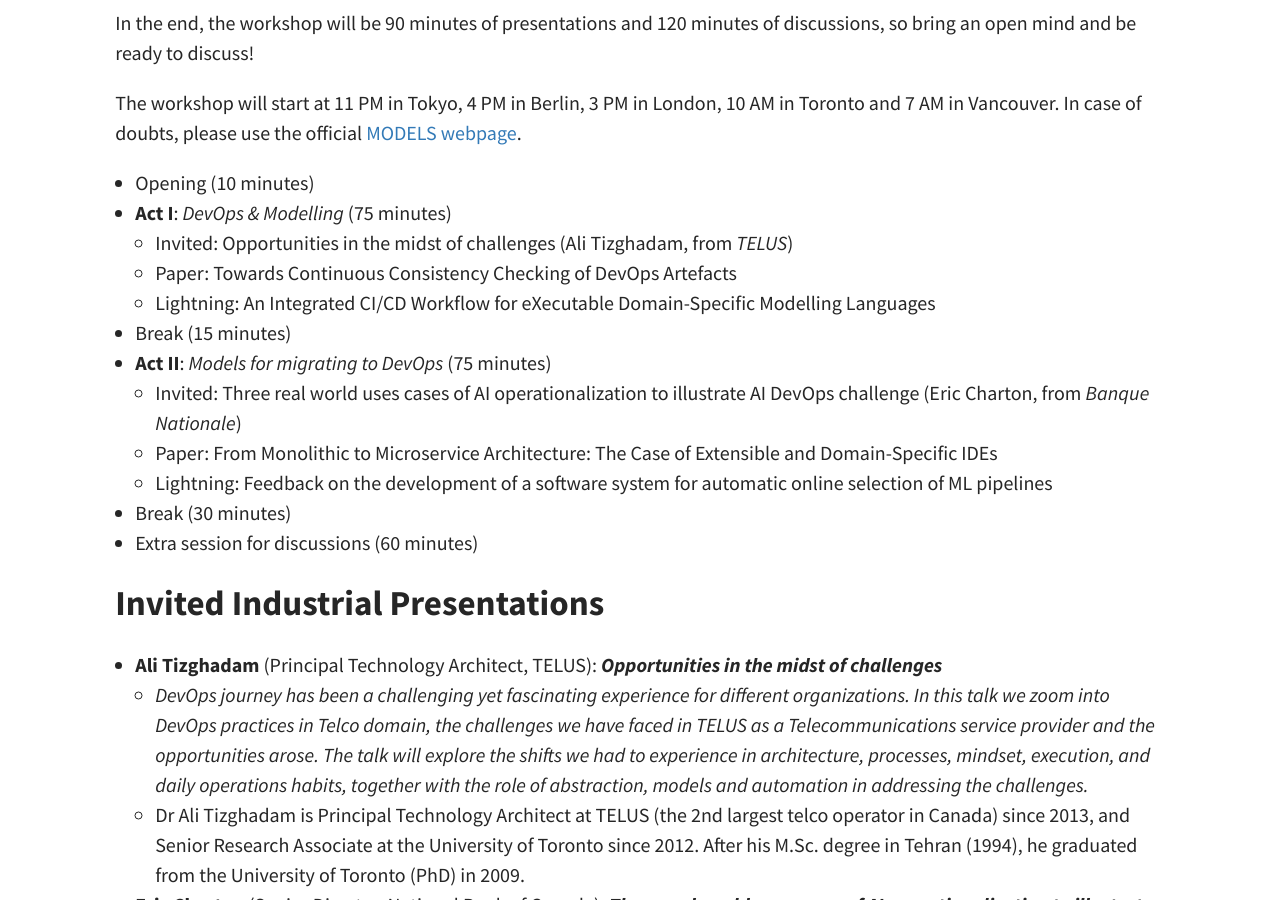
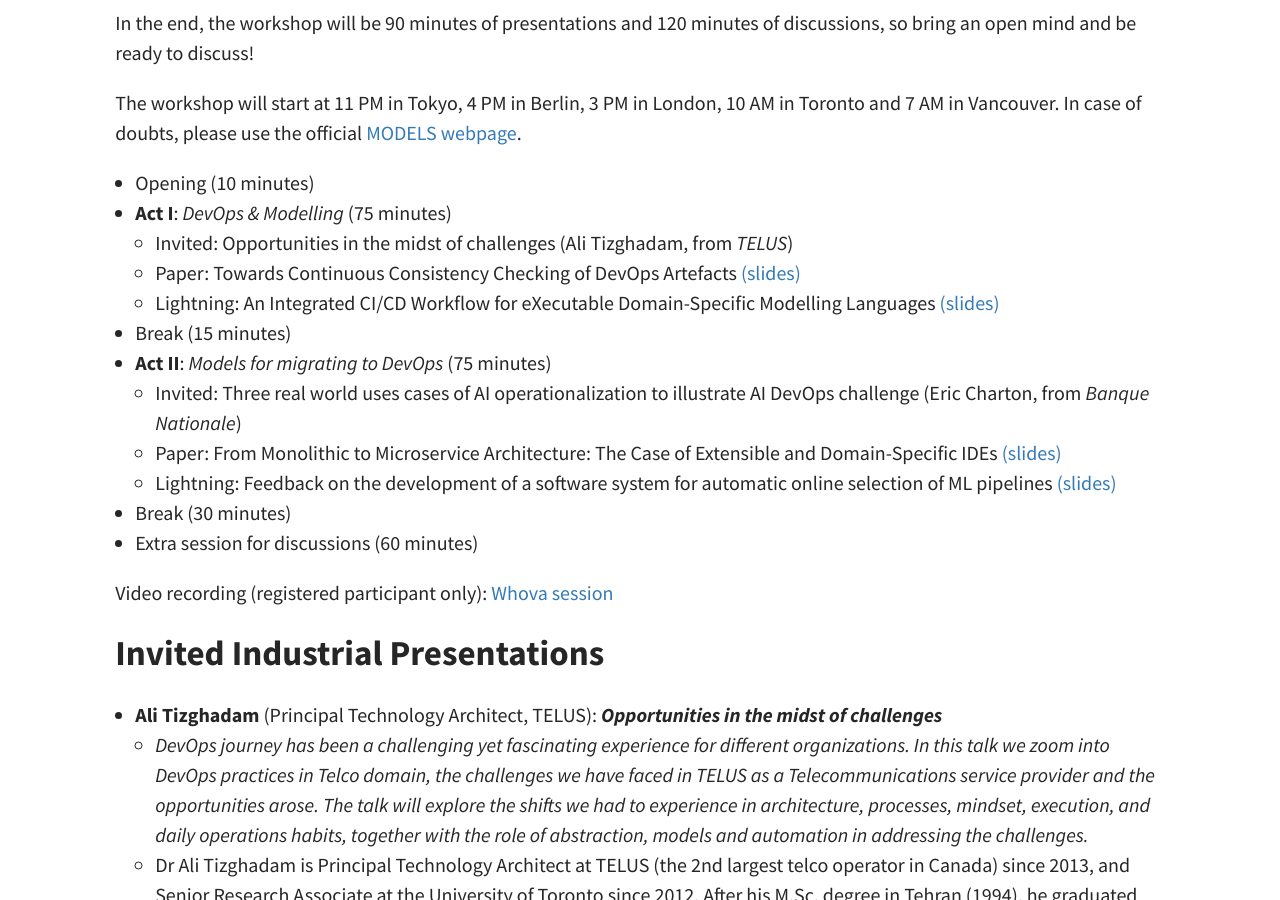
Before and after one commit to ace-design/devops-at-models, a Jekyll site: the page built from _posts/2021-09-06-Virtual.md, in a window 1280 px wide and 900 px high, scrolled down 750 px. Built offline with Jekyll 4.4.1, drawn with Linux system fonts in a browser that asks for light colours.

Commit message:
2021 edition / assets

```diff
--- a/_posts/2021-09-06-Virtual.md
+++ b/_posts/2021-09-06-Virtual.md
@@ -24,17 +24,17 @@ The workshop will start at 11 PM in Tokyo, 4 PM in Berlin, 3 PM in London, 10 AM
   - Opening (10 minutes)
   - **Act I**: _DevOps & Modelling_ (75 minutes)
     - Invited: Opportunities in the midst of challenges (Ali Tizghadam, from _TELUS_)
-    - Paper: Towards Continuous Consistency Checking of DevOps Artefacts
-    - Lightning: An Integrated CI/CD Workflow for eXecutable Domain-Specific Modelling Languages
+    - Paper: Towards Continuous Consistency Checking of DevOps Artefacts [(slides)](/devops-at-models/assets/files/2021/slides/20211011_Devops-workshop_MODELS.pdf)
+    - Lightning: An Integrated CI/CD Workflow for eXecutable Domain-Specific Modelling Languages [(slides)](/devops-at-models/assets/files/2021/slides/hili-nicolas-devops-2021-slides.pdf)
   - Break (15 minutes)
   - **Act II**: _Models for migrating to DevOps_ (75 minutes)
     - Invited: Three real world uses cases of AI operationalization to illustrate AI DevOps challenge (Eric Charton, from _Banque Nationale_)
-    - Paper: From Monolithic to Microservice Architecture: The Case of Extensible and Domain-Specific IDEs
-    - Lightning: Feedback on the development of a software system for automatic online selection of ML pipelines
+    - Paper: From Monolithic to Microservice Architecture: The Case of Extensible and Domain-Specific IDEs [(slides)](/devops-at-models/assets/files/2021/slides/From_Monolithic_to_Microservice_Architecture_DevOps_MODELS_2021.pdf)
+    - Lightning: Feedback on the development of a software system for automatic online selection of ML pipelines [(slides)](/devops-at-models/assets/files/2021/slides/devOps@MODELS2021.pdf)
   - Break (30 minutes)
   - Extra session for discussions (60 minutes)
 
-
+Video recording (registered participant only): [Whova session](https://whova.com/portal/webapp/maicm_202110/Agenda/1976059)
 
 ## Invited Industrial Presentations
 
```
Also changed, not shown: assets/files/2021/pics/1_1_telus.png (added), assets/files/2021/pics/1_2_benedek.png (added), assets/files/2021/pics/1_3_nicolas.png (added), assets/files/2021/pics/2_1_eric.png (added), assets/files/2021/pics/2_2_romain.png (added), assets/files/2021/pics/2_3_Mireille.png (added), assets/files/2021/pics/devops_group_picture.png (added), 4 other files.
